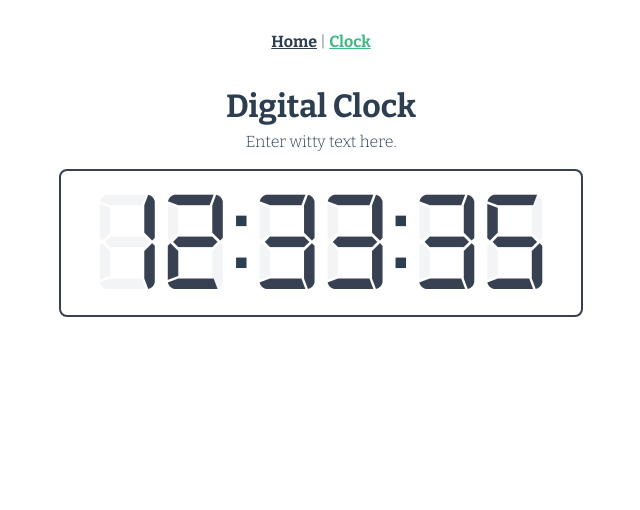
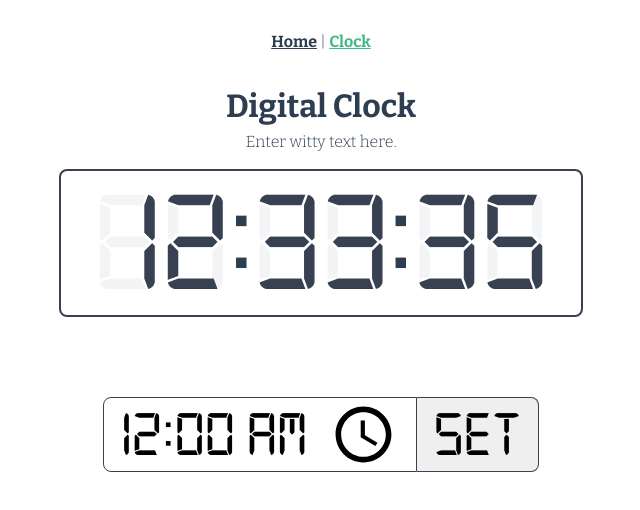
Before and after one commit to EllyPirelly/vuejs-training, a Vue app: page /clock in a window 1280 px wide. Shown: the top 510 px of the page, without its empty margins (319-959 px from the left). Built offline with nearby package versions, Linux system fonts and the light colour scheme.

Commit message:
finish functionality

```diff
--- a/src/components/ClockDigit.vue
+++ b/src/components/ClockDigit.vue
@@ -1,16 +1,8 @@
 <template>
     <span class="clock-digit_wrapper">
-        <span class="clock-digit_placeholder">
-            <span>8</span>
+        <span class="clock-digit_placeholder">8</span>
 
-            <span>8</span>
-        </span>
-
-        <span class="clock-digit_time">
-            <span>{{ first }}</span>
-
-            <span>{{ second }}</span>
-        </span>
+        <span class="clock-digit_time">{{ digit }}</span>
     </span>
 </template>
 
@@ -19,8 +11,8 @@ export default {
     name: 'ClockDigit',
 
     props: {
-        digits: {
-            type: Number,
+        digit: {
+            type: String,
             required: true,
         },
     },
@@ -38,4 +30,14 @@ export default {
 }
 </script>
 
-<style lang="scss" scoped></style>
+<style lang="scss" scoped>
+.clock-digit_placeholder {
+    color: #f3f4f6;
+}
+
+.clock-digit_time {
+    color: #374151;
+    position: absolute;
+    right: 0;
+}
+</style>
--- a/src/components/DigitalClock.vue
+++ b/src/components/DigitalClock.vue
@@ -1,46 +1,42 @@
 <template>
     <div class="digiclock-wrapper">
         <span class="digiclock-v1">
-            <span class="clock-digit_wrapper">
-                <span class="clock-digit_placeholder">8</span>
+            <clock-digit :digit="hours.split('')[0]" />
 
-                <span class="clock-digit_time">{{ hours.split('')[0] }}</span>
-            </span>
-
-            <span class="clock-digit_wrapper">
-                <span class="clock-digit_placeholder">8</span>
-
-                <span class="clock-digit_time">{{ hours.split('')[1] }}</span>
-            </span>
+            <clock-digit :digit="hours.split('')[1]" />
 
             <span>:</span>
 
-            <span class="clock-digit_wrapper">
-                <span class="clock-digit_placeholder">8</span>
+            <clock-digit :digit="minutes.split('')[0]" />
 
-                <span class="clock-digit_time">{{ minutes.split('')[0] }}</span>
-            </span>
-
-            <span class="clock-digit_wrapper">
-                <span class="clock-digit_placeholder">8</span>
-
-                <span class="clock-digit_time">{{ minutes.split('')[1] }}</span>
-            </span>
+            <clock-digit :digit="minutes.split('')[1]" />
 
             <span>:</span>
 
-            <span class="clock-digit_wrapper">
-                <span class="clock-digit_placeholder">8</span>
+            <clock-digit :digit="seconds.split('')[0]" />
 
-                <span class="clock-digit_time">{{ seconds.split('')[0] }}</span>
-            </span>
+            <clock-digit :digit="seconds.split('')[1]" />
+        </span>
+    </div>
 
-            <span class="clock-digit_wrapper">
-                <span class="clock-digit_placeholder">8</span>
+    <div class="timer-wrapper">
+        <input class="timer-time"
+               :class="{ 'timer-time--set': alarm.length !== 0 }"
+               ref="alarm"
+               type="time"
+               value="00:00">
 
-                <span class="clock-digit_time">{{ seconds.split('')[1] }}</span>
-            </span>
-        </span>
+        <button class="timer-set" type="button" @click="setAlarm()">Set</button>
+    </div>
+
+    <div class="action-wrapper" v-if="activeAlarm">
+        <button class="timer-action timer-action__snooze" type="button" @click="snoozeAlarm()">
+            Snooze
+        </button>
+
+        <button class="timer-action timer-action__stop" type="button" @click="stopAlarm()">
+            Stop
+        </button>
     </div>
 </template>
 
@@ -50,7 +46,9 @@ import ClockDigit from '@/components/ClockDigit'
 export default {
     name: '',
 
-    components: [ClockDigit],
+    components: {
+        ClockDigit
+    },
 
     data() {
         return {
@@ -58,12 +56,16 @@ export default {
             minutes: '00',
             seconds: '00',
             timer: undefined,
+            alarm: [],
+            alarmSound: undefined,
+            activeAlarm: false,
         }
     },
 
     methods: {
         setDateTime() {
             const date = new Date()
+
             this.hours = this.setLeadingZero(date.getHours().toString())
             this.minutes = this.setLeadingZero(date.getMinutes().toString())
             this.seconds = this.setLeadingZero(date.getSeconds().toString())
@@ -72,10 +74,58 @@ export default {
         setLeadingZero(digit) {
             return digit.length < 2 ? `0${digit}` : digit
         },
+
+        setAlarm() {
+            this.alarm.push(this.$refs.alarm.value)
+        },
+
+        checkAlarm() {
+            const currentTime = `${ this.hours }:${ this.minutes }`
+
+            if (this.alarm.includes(currentTime)) {
+                this.activeAlarm = true
+                this.alarm = this.alarm.filter(item => item !== `${ this.hours }:${ this.minutes }`)
+                this.alarmSound.play()
+                this.alarmSound.loop = true
+            }
+        },
+
+        snoozeAlarm() {
+            this.alarmSound.pause()
+            let newDate = new Date()
+            newDate = this.addMinutes(newDate, 9)
+            const newAlarm = `${this.setLeadingZero(newDate.getHours())}:${this.setLeadingZero(newDate.getMinutes())}`
+            this.alarm.push(newAlarm)
+            this.$refs.alarm.value = newAlarm
+            this.activeAlarm = false
+        },
+
+        stopAlarm() {
+            this.alarmSound.pause()
+            this.$refs.alarm.value = '00:00'
+            this.activeAlarm = false
+        },
+
+        addMinutes(date, minutes) {
+            date.setMinutes(date.getMinutes() + minutes)
+            return date
+        },
+
+        addHours(date, hours) {
+            date.setHours(date.getHours() + hours)
+            return date
+        },
+    },
+
+    mounted() {
+        this.alarmSound = new Audio('/sounds/alarm-clock.mp3')
     },
 
     beforeMount() {
-        this.timer = setInterval(this.setDateTime, 1000)
+        this.timer = setInterval(() => {
+            this.setDateTime()
+            this.checkAlarm()
+        }, 1000)
     },
 
     beforeUnmount() {
@@ -107,13 +157,65 @@ export default {
     position: relative;
 }
 
-.clock-digit_placeholder {
-    color: #f3f4f6;
+.timer-wrapper {
+    display: flex;
+    margin: 5rem auto 0 auto;
+    width: fit-content;
 }
 
-.clock-digit_time {
-    color: #374151;
-    position: absolute;
-    right: 0;
+.timer-time {
+    border: 1px solid #374151;
+    border-radius: 8px 0 0 8px;
+    font-family: 'digital-7regular', monospace;
+    font-size: 4rem;
+    padding: 0 1rem;
+
+    &--set {
+        background-color: #22c55e;
+    }
+}
+
+.timer-set {
+    border: 1px solid #374151;
+    border-left-width: 0;
+    border-radius: 0 8px 8px 0;
+    font-family: 'digital-7regular', monospace;
+    font-size: 4rem;
+    padding: 0 1rem;
+}
+
+.timer-action {
+    border: 0;
+    border-radius: .25rem;
+    font-family: 'digital-7regular', monospace;
+    font-size: 3rem;
+    margin-top: 3rem;
+    padding: 0.5rem 2rem;
+
+    & + & {
+        margin-left: 1rem;
+    }
+}
+
+.timer-action__snooze {
+    background: #0284c7;
+    color: #f0f9ff;
+
+    &:hover,
+    &:active,
+    &:focus {
+        background: #1d4ed8;
+    }
+}
+
+.timer-action__stop {
+    background: #dc2626;
+    color: #fef2f2;
+
+    &:hover,
+    &:active,
+    &:focus {
+        background: #b91c1c;
+    }
 }
 </style>
```
Also changed, not shown: 1 other file (tests, documents, lock files or other folders).
